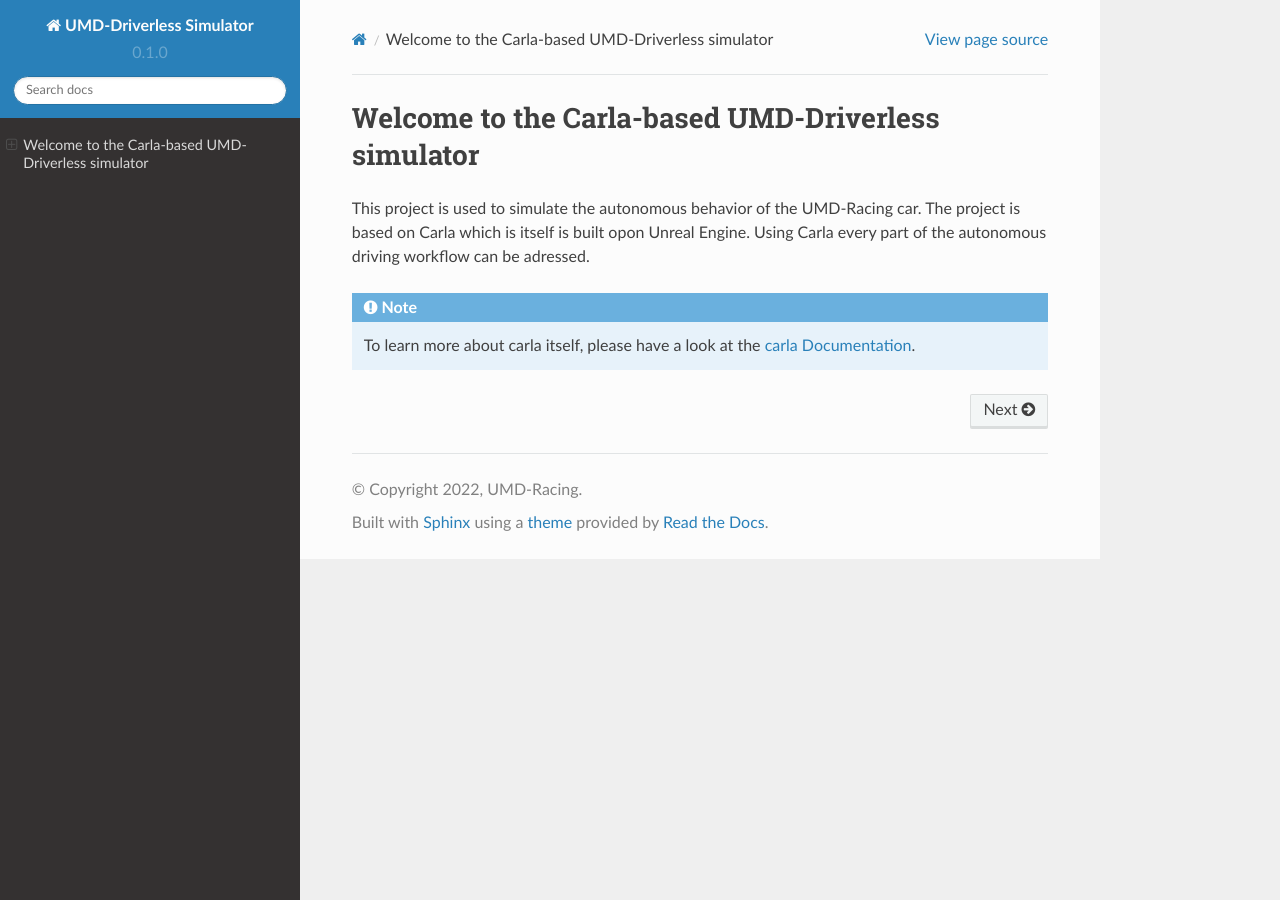
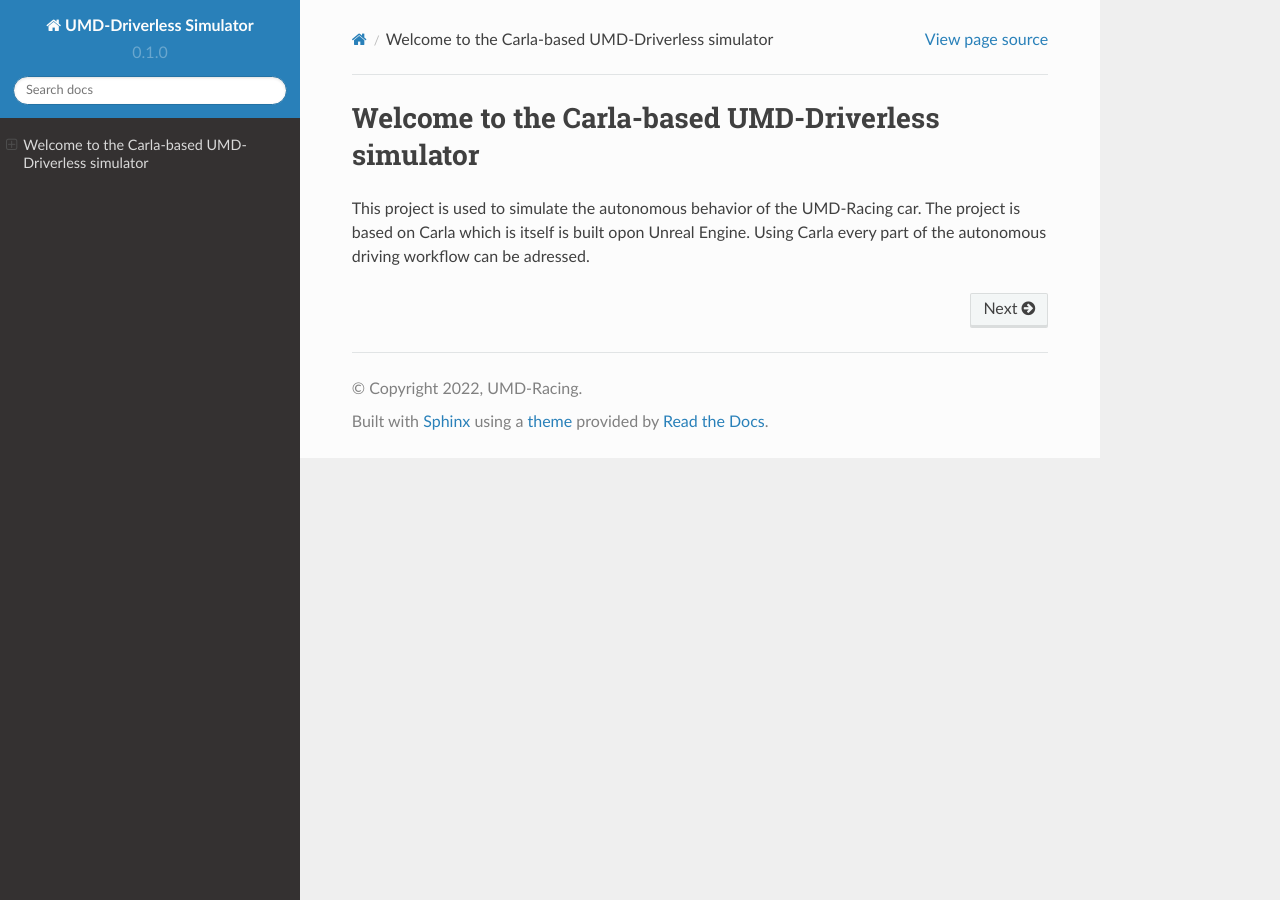
Before and after one commit to KaiPonel/UMDRacingSIM, a Sphinx documentation site: the page built from docs/source/index.rst, in a window 1280 px wide. Built offline with Sphinx 7.4.7 and the Read the Docs theme 2.0.0, drawn with Linux system fonts in a browser that asks for light colours.

Commit message:
Update index.rst

```diff
--- a/docs/source/index.rst
+++ b/docs/source/index.rst
@@ -5,12 +5,7 @@
 The project is based on Carla which is itself is built opon Unreal Engine.
 Using Carla every part of the autonomous driving workflow can be adressed.
 
-.. note::
 
-   To learn more about carla itself, please have a look at the `carla Documentation <https://carla.readthedocs.io/en/latest/>`_.
-
-
-.. Hidden TOCs
 .. toctree::
    :caption: About this Project
    :maxdepth: 2
```
